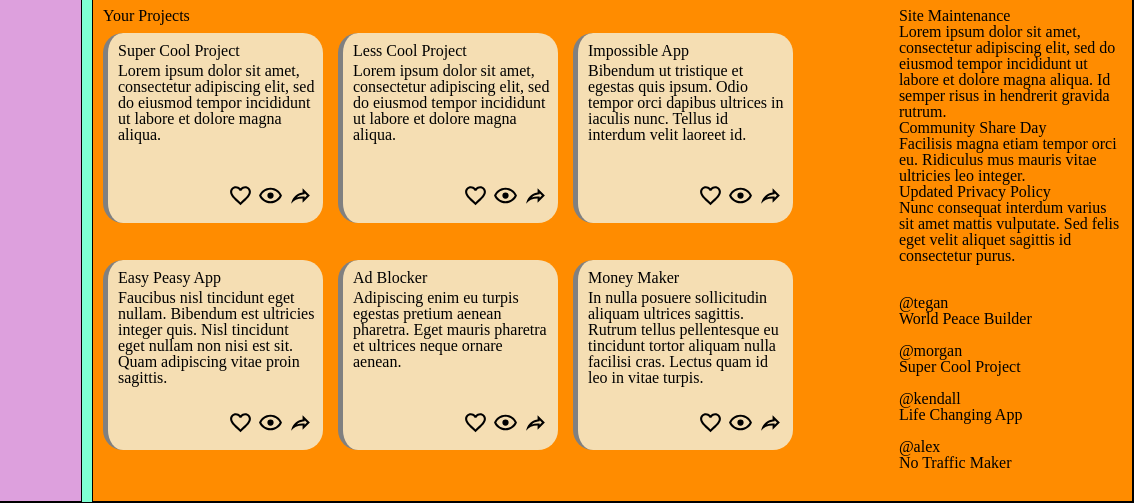
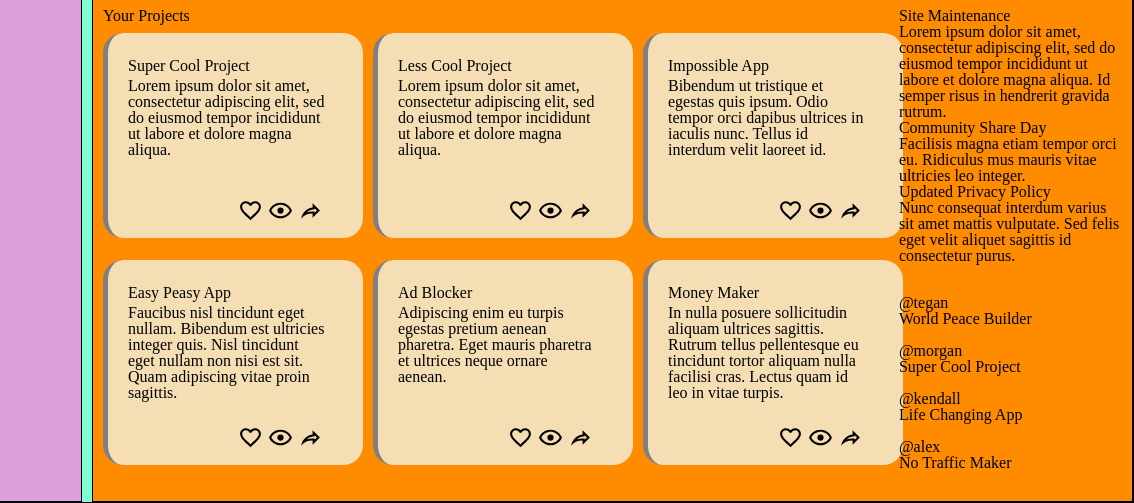
Before and after one commit to cstim240/admin_dashboard_top, a plain HTML site: page index.html in a window 1280 px wide. Shown: the part 185-688 px from the top of the page, 146-1280 px from the left. Drawn offline with Linux system fonts and the light colour scheme.

Commit message:
adjust col gap between .proj_items and padding/marg

```diff
--- a/style.css
+++ b/style.css
@@ -256,11 +256,13 @@ START of CSS */
     display: grid;
     grid-template-columns: repeat(auto-fit, 220px);
     gap: 15px;
+    column-gap: 50px;
 }
 
 .project_item {
     border: 5px solid grey;
-    padding: 10px 10px 0px 10px; /*top, right, bottom, left*/
+    padding: 25px 10px 0px 20px; /*top, right, bottom, left*/
+    margin-right: -40px;
     height: 180px;
     background-color: wheat;
     border-radius: 20px;
```
